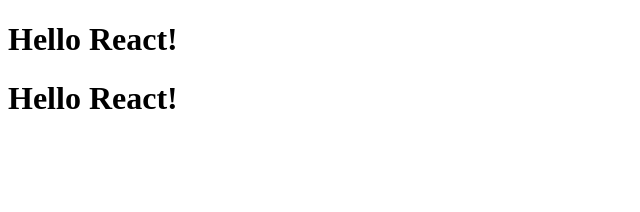
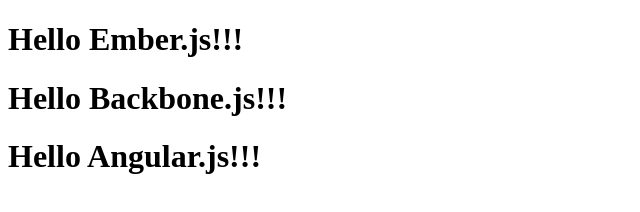
Before and after one commit to husty76/React_Working, a plain HTML site: page 01_HelloReact/index.html in a window 1280 px wide. Shown: the whole page, without its empty margins (0-640 px from the left). Drawn offline with Linux system fonts and the light colour scheme.

Commit message:
3rd commit : Create class by using component element

```diff
--- a/01_HelloReact/index.html
+++ b/01_HelloReact/index.html
@@ -9,8 +9,18 @@
         </div>
         <script type="text/javascript">
             var h1 = React.createElement('h1', null, 'Hello React!')
+            class HelloWorld extends React.Component {
+                render(){
+                    return  React.createElement('h1', this.props, 'Hello ' + this.props.frameworkName + '!!!')
+                }
+            }
             ReactDOM.render(
-                React.createElement('div', null, h1, h1),
+                React.createElement(
+                    'div', null,
+                    React.createElement(HelloWorld, {id: 'ember', frameworkName: 'Ember.js', title: 'A FW for creating ambitious web app.'}),
+                    React.createElement(HelloWorld, {id: 'backbone', frameworkName: 'Backbone.js', title: 'Structure to web app.'}),
+                    React.createElement(HelloWorld, {id: 'angular', frameworkName: 'Angular.js', title: 'Super JavaScript MVW FW.'})
+                ),
                 document.getElementById('content')
             )
         </script>
```
